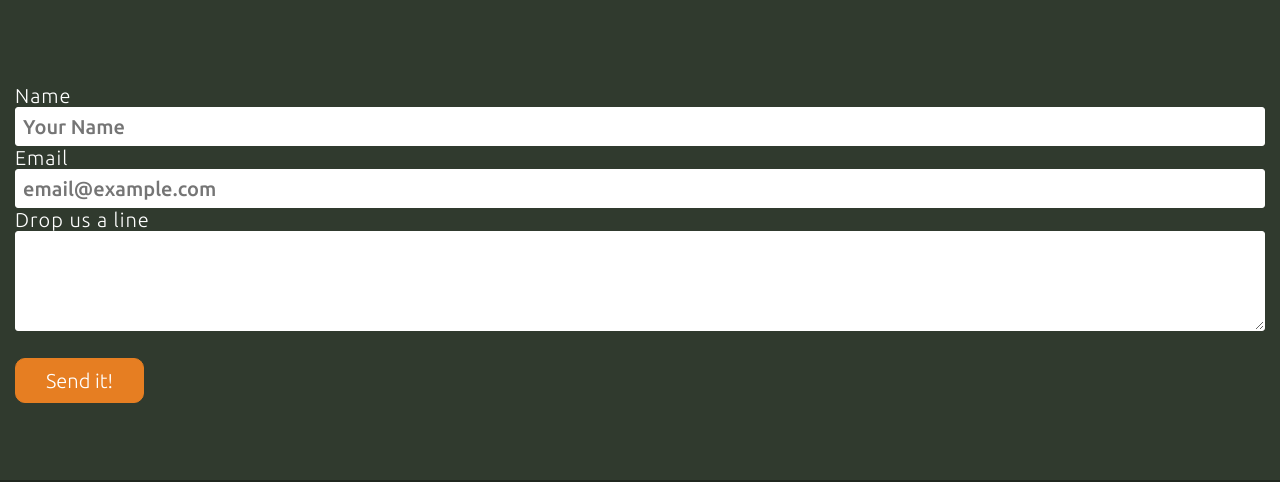
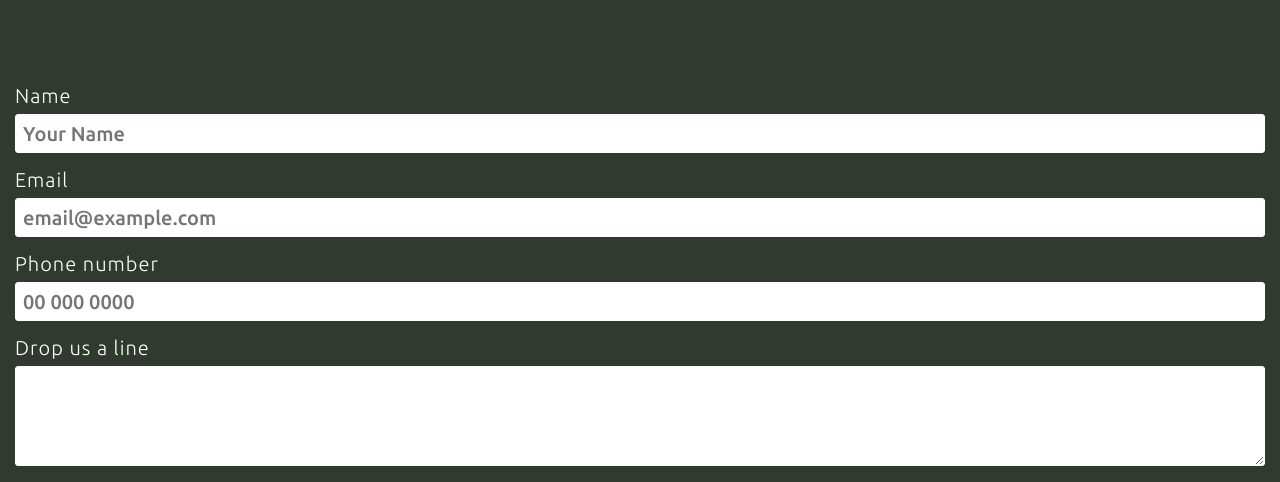
Before and after one commit to cinthiafontoura/restaurant104, a plain HTML site: page index.html in a window 1280 px wide. Shown: the part 4191-4673 px from the top of the page. Drawn offline with nearby package versions, Linux system fonts and the light colour scheme.

Commit message:
update layout

```diff
--- a/index.html
+++ b/index.html
@@ -172,6 +172,14 @@
           <input type="email" name="email" id="email" value="" placeholder="email@example.com" required>
         </div>
       </div>
+      <div class="row">
+        <div class="">
+          <label for="phone">Phone number</label>
+        </div>
+        <div class="">
+          <input type="number" name="phone" id="phone" value="" placeholder="00 000 0000" required>
+        </div>
+      </div>
       <!-- <div class="row">
         <div class="">
           <label for="find-us">How did you find us?</label>
--- a/resources/css/style.css
+++ b/resources/css/style.css
@@ -304,8 +304,6 @@ cite img {
 
 .opening h3 { padding-bottom: 20px; }
 
-.hours { padding-left: 70px; }
-
 .opening p,
 .contacts p { line-height: 145%; }
 
@@ -329,6 +327,7 @@ height: 250px;
 
 input[type=text],
 input[ type=email],
+input[ type=number],
 select,
 textarea {
   width: 100%;
@@ -336,6 +335,7 @@ textarea {
   border-radius: 3px;
   border: 1px solid var(--color-text-lighter);
   outline-color: var(--color-primary);
+  margin: 7px 0 15px;
 }
 
 textarea { height: 100px; }
```
